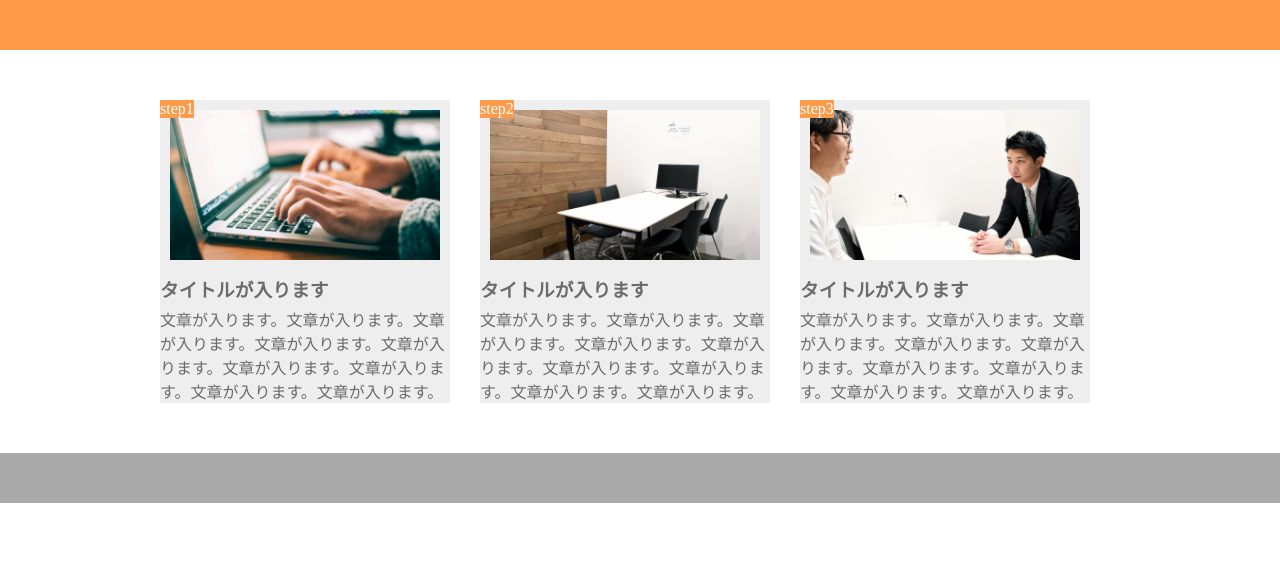
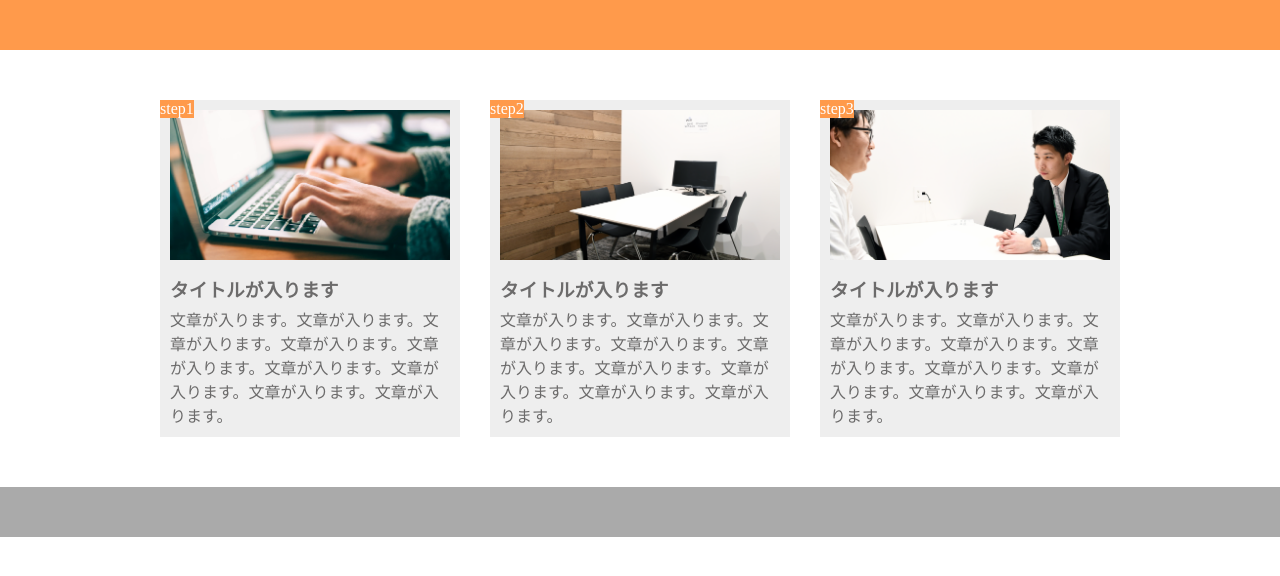
Before and after one commit to syuta1959/HTML-CSS10-, a plain HTML site: page index.html in a window 1280 px wide. Drawn offline with Linux system fonts and the light colour scheme.

Commit message:
[Finish]1-10

```diff
--- a/style.css
+++ b/style.css
@@ -25,8 +25,13 @@ main {
 .step-box {
   width: 300px;
   margin-right: 30px;
+  padding: 10px;
   background-color: #eee;
   position: relative;
+}
+
+.step-box:last-child {
+  margin-right: 0;
 }
 
 .step-number {
@@ -39,7 +44,6 @@ main {
 
 .step-image1 {
   height: 150px;
-  margin: 10px;
   background-image: url(img/flow01.png);
   background-size: cover;
   background-position: bottom;
@@ -47,7 +51,6 @@ main {
 
 .step-image2 {
   height: 150px;
-  margin: 10px;
   background-image: url(img/flow02.png);
   background-size: cover;
   background-position: bottom;
@@ -55,7 +58,6 @@ main {
 
 .step-image3 {
   height: 150px;
-  margin: 10px;
   background-image: url(img/flow03.png);
   background-size: cover;
   background-position: bottom;
```
